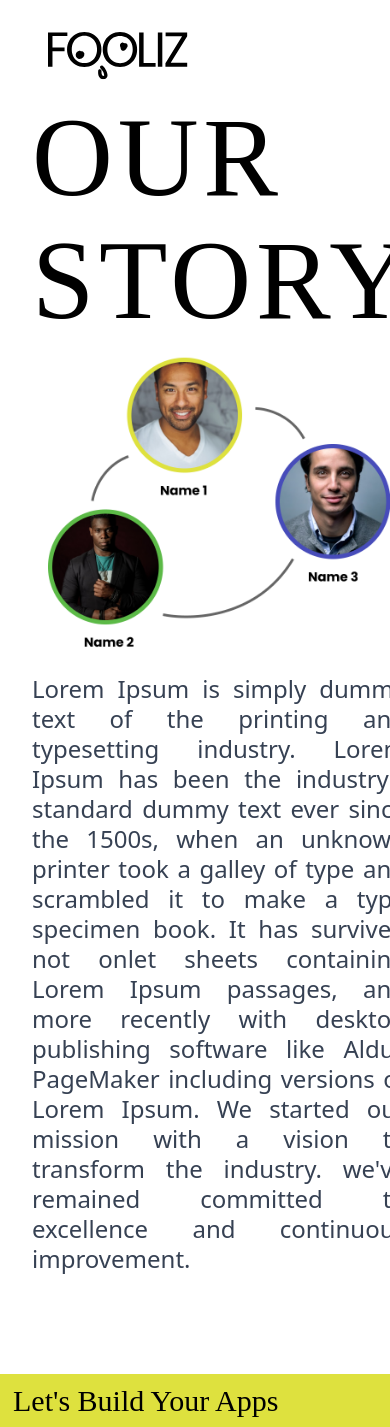
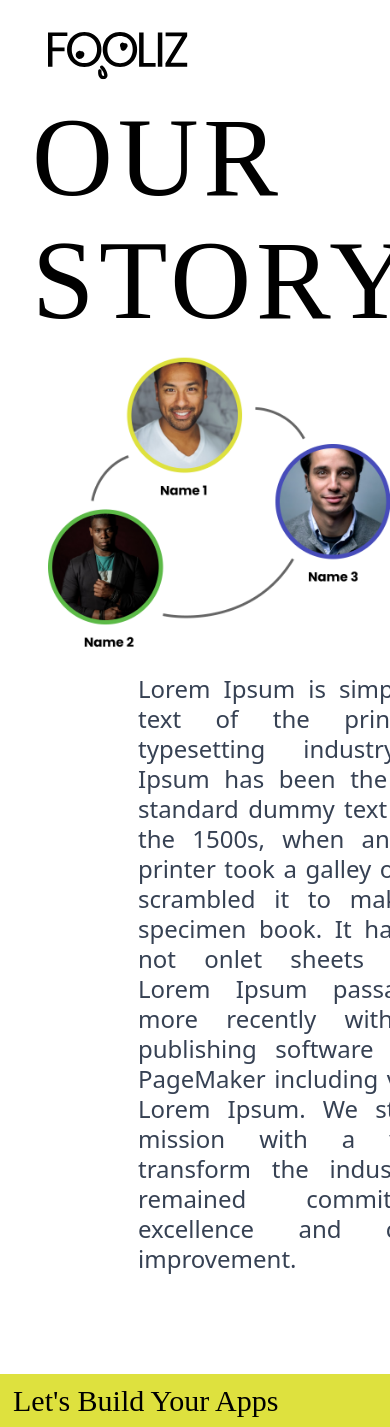
Before and after one commit to ahmadiq01/test, a React (Vite) app: page /story in a window 390 px wide. Shown: the top 1427 px of the page. Built offline with nearby package versions, Linux system fonts and the light colour scheme; a web font is replaced by a local one.

Commit message:
Update story.jsx

```diff
--- a/src/pages/story/story.jsx
+++ b/src/pages/story/story.jsx
@@ -28,7 +28,7 @@ const ContactPage = () => {
           </div>
 
           {/* Lorem Ipsum paragraph - Shown third on mobile */}
-          <p className="text-gray-700 w-full leading-tight mb-[100px] font-semi-bold text-2xl ml-4 lg:ml-[30px] lg:w-[55%] text-justify break-words">
+          <p className="text-gray-700 w-full leading-tight mb-[100px] font-semi-bold text-2xl ml-[122px] lg:ml-[30px] lg:w-[55%] text-justify break-words">
             Lorem Ipsum is simply dummy text of the printing and typesetting
             industry. Lorem Ipsum has been the industry's standard dummy text
             ever since the 1500s, when an unknown printer took a galley of type
```
